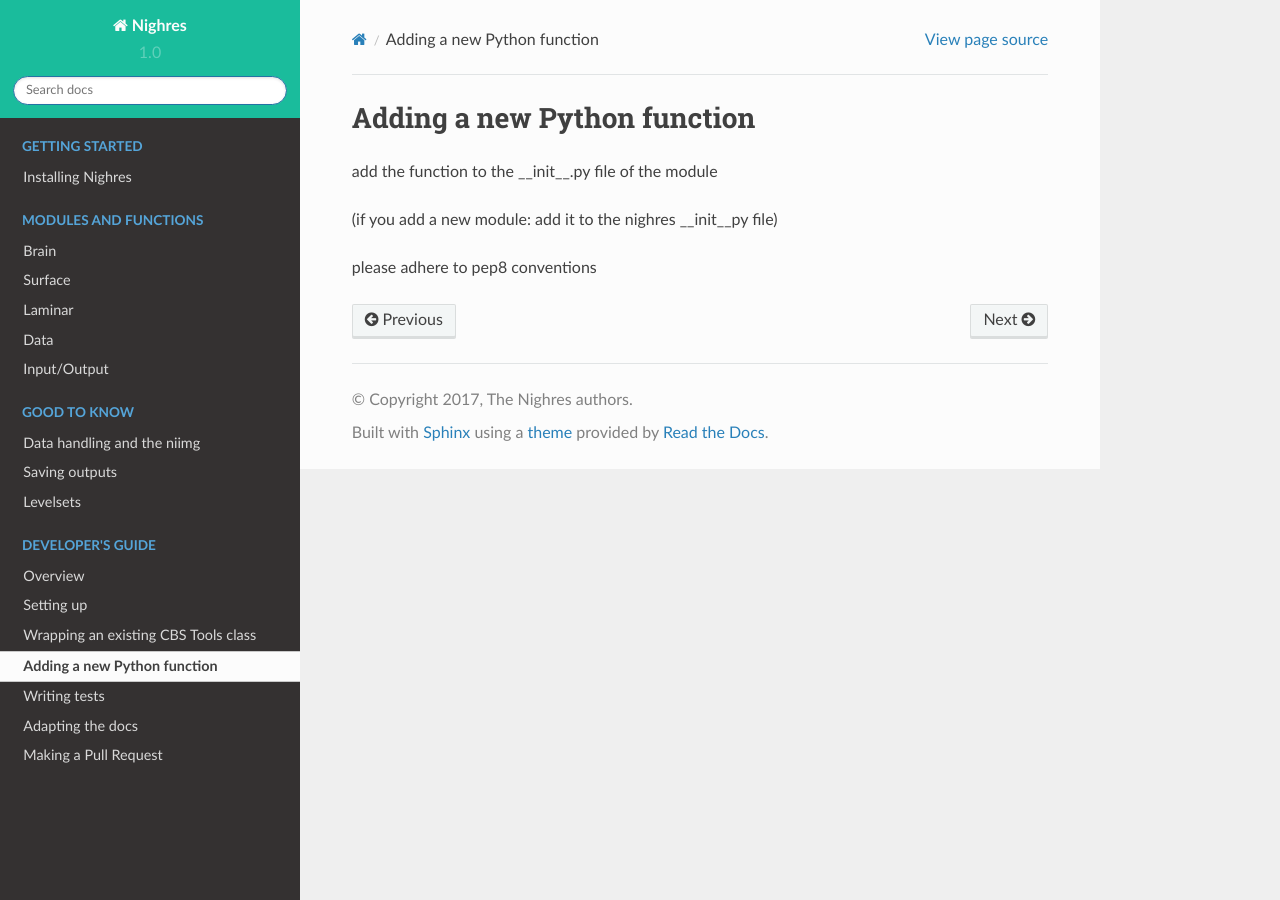
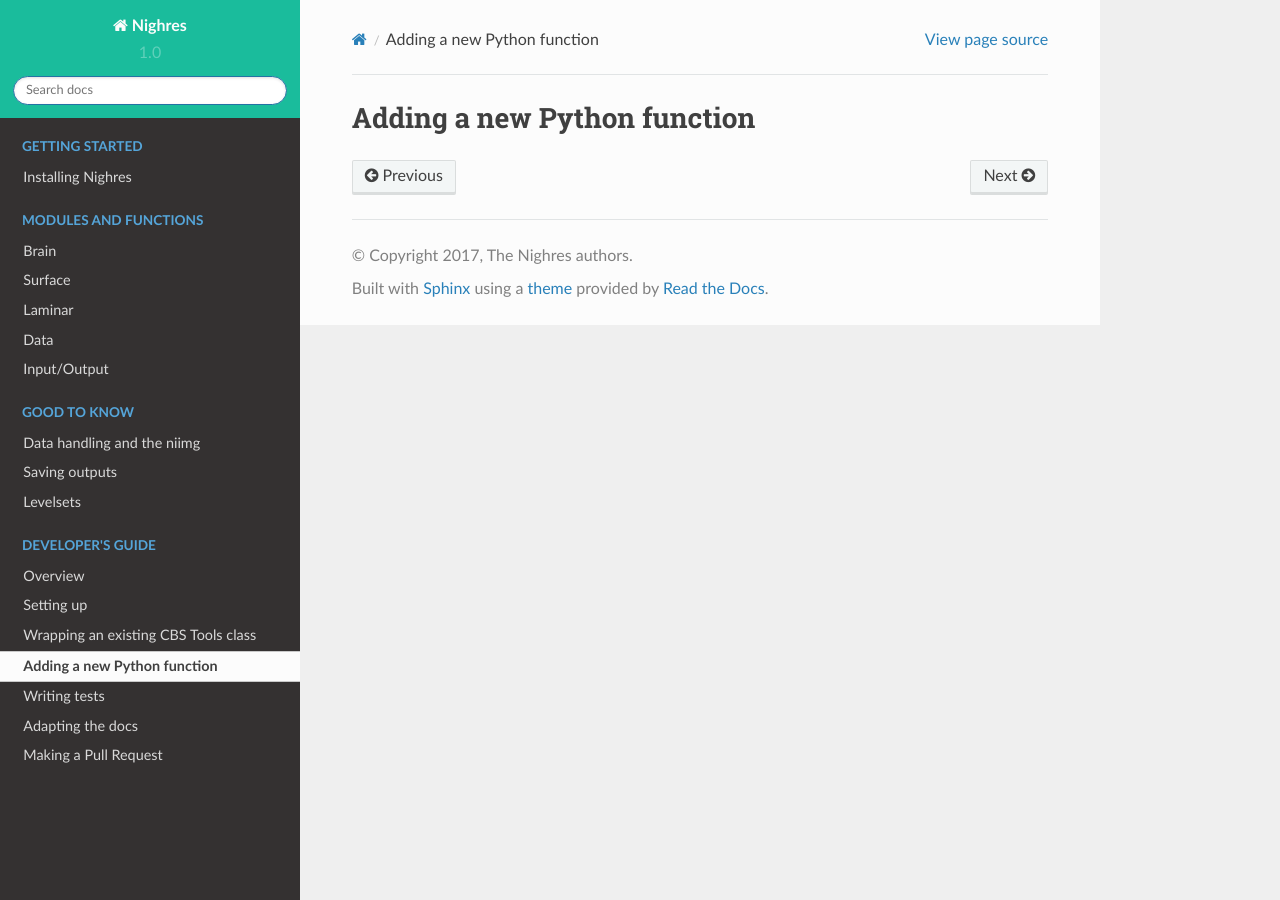
Before and after one commit to nighres/nighres, a Sphinx documentation site: the page built from doc/developers/python_function.rst, in a window 1280 px wide. Built offline with Sphinx 7.4.7 and the Read the Docs theme 2.0.0, drawn with Linux system fonts in a browser that asks for light colours; pages that are not in the unit, such as notebooks, are missing from menus.

Commit message:
removing changes to python_function.rst

```diff
--- a/doc/developers/python_function.rst
+++ b/doc/developers/python_function.rst
@@ -2,10 +2,3 @@
 
 Adding a new Python function
 =============================
-
-
-add the function to the __init__.py file of the module
-
-(if you add a new module: add it to the nighres __init__py file)
-
-please adhere to pep8 conventions
```
